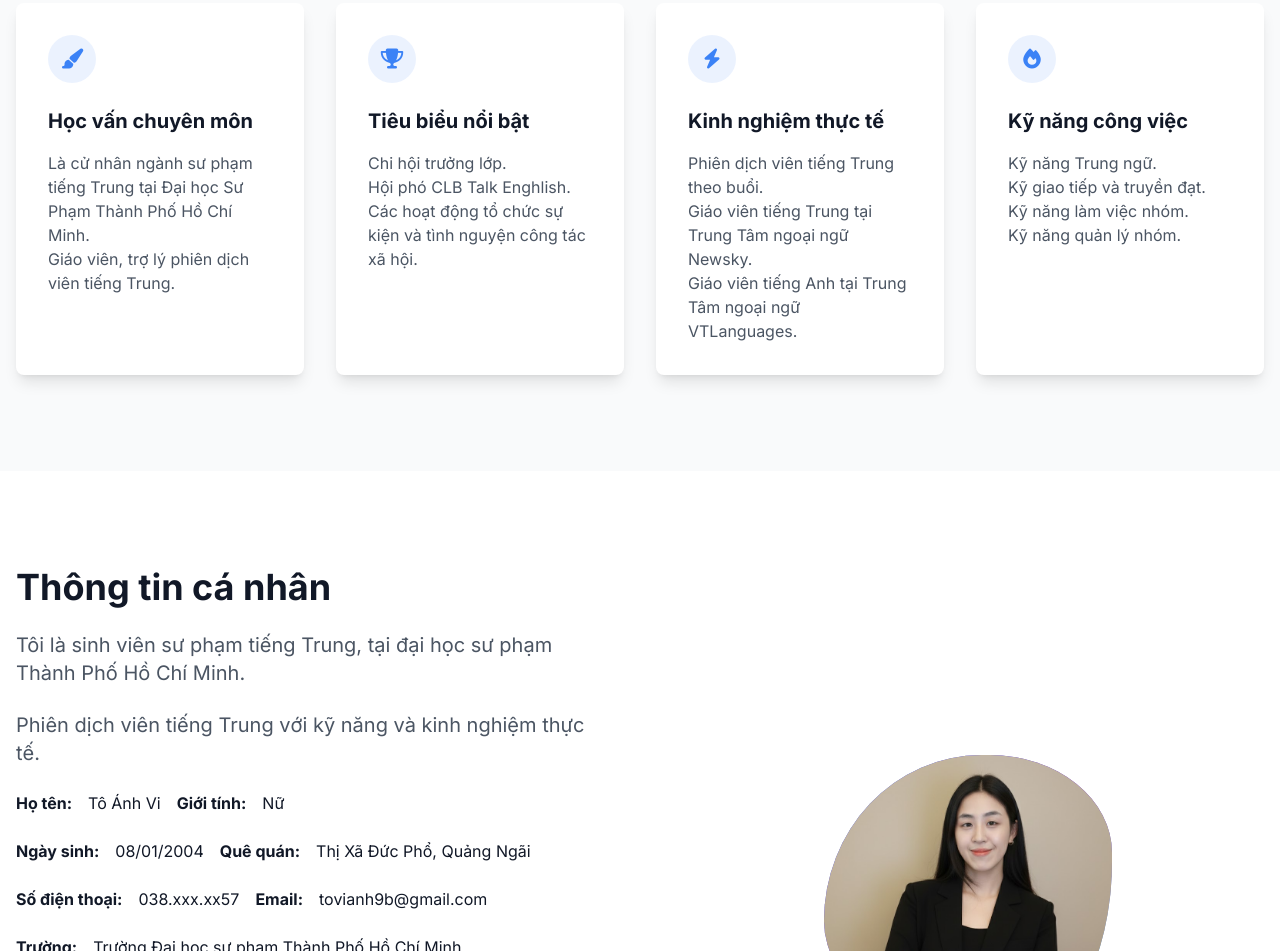
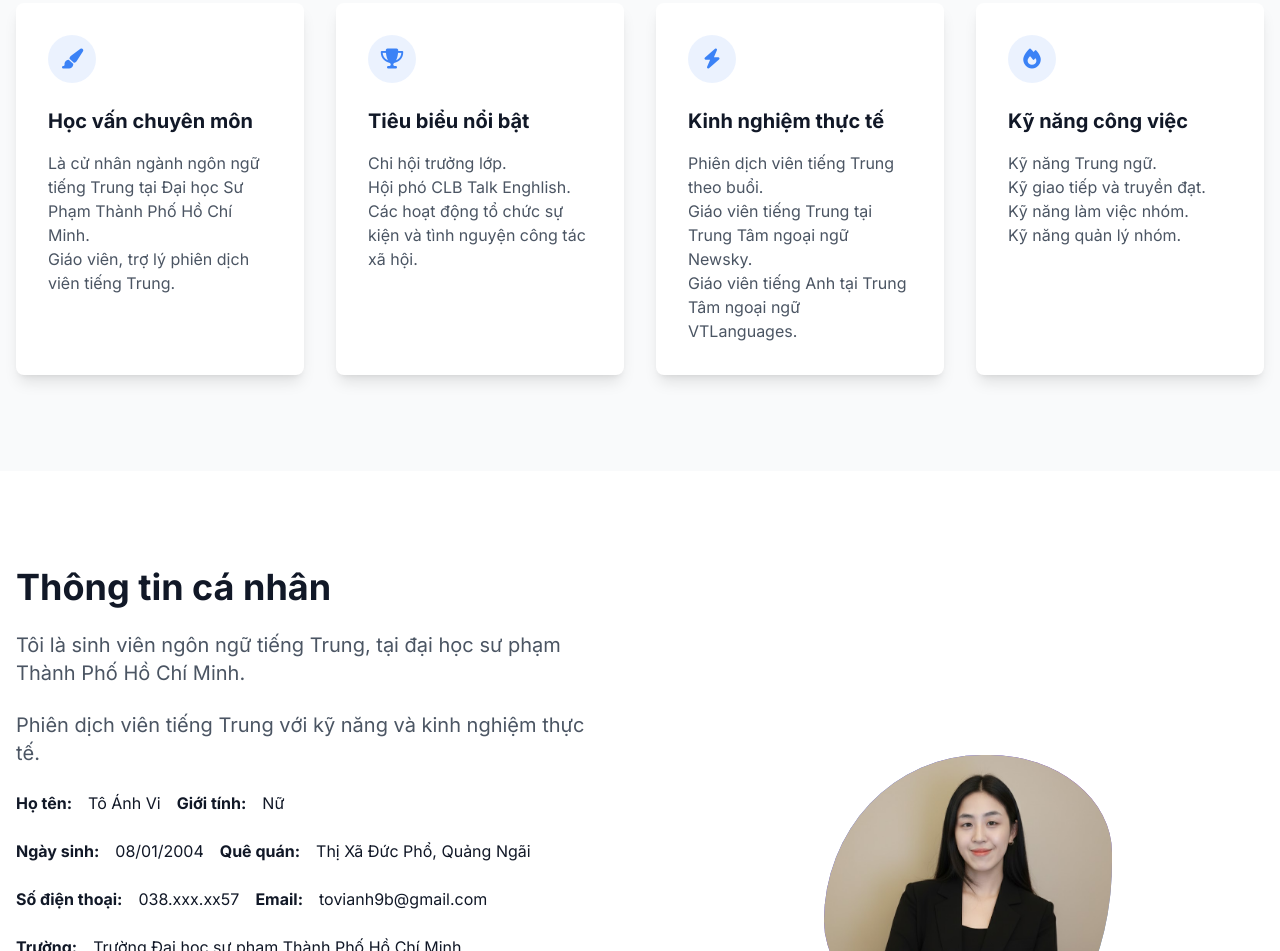
Before and after one commit to tovianh9b-max/toanhvi-portfolio-cv, a website: page index.html in a window 1280 px wide. Shown: the part 1143-2094 px from the top of the page. Drawn offline with Linux system fonts and the light colour scheme.

Commit message:
change text

```diff
--- a/index.html
+++ b/index.html
@@ -152,7 +152,7 @@
               <i class="fa-solid fa-paintbrush text-primary text-xl"></i>
             </div>
             <h3 class="text-xl font-bold mb-4">Học vấn chuyên môn</h3>
-            <p class="text-gray-600 dark:text-gray-400">Là cử nhân ngành sư phạm tiếng Trung tại Đại học Sư Phạm Thành Phố Hồ Chí Minh.</p>
+            <p class="text-gray-600 dark:text-gray-400">Là cử nhân ngành ngôn ngữ tiếng Trung tại Đại học Sư Phạm Thành Phố Hồ Chí Minh.</p>
             <p class="text-gray-600 dark:text-gray-400">Giáo viên, trợ lý phiên dịch viên tiếng Trung.</p>
           </div>
           <!-- Feature Card 2 -->
@@ -198,7 +198,7 @@
           <div>
             <h2 class="text-3xl md:text-4xl font-bold mb-6">Thông tin cá nhân</h2>
 
-            <p class="text-xl text-gray-600 dark:text-gray-400 mb-6">Tôi là sinh viên sư phạm tiếng Trung, tại đại học sư phạm Thành Phố Hồ Chí Minh.</p>
+            <p class="text-xl text-gray-600 dark:text-gray-400 mb-6">Tôi là sinh viên ngôn ngữ tiếng Trung, tại đại học sư phạm Thành Phố Hồ Chí Minh.</p>
 
             <p class="text-xl text-gray-600 dark:text-gray-400 mb-6">Phiên dịch viên tiếng Trung với kỹ năng và kinh nghiệm thực tế.</p>
 
```
